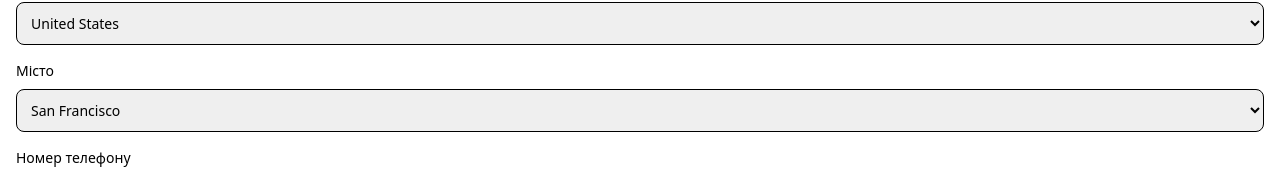
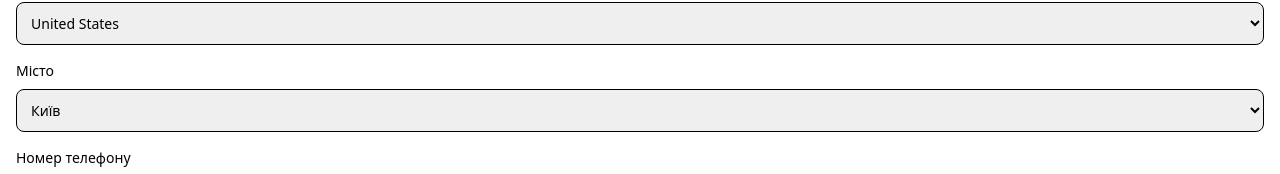
Before and after one commit to m1r4sh/Diplom, a Next.js app: page /checkout in a window 1280 px wide. Shown: the part 392-566 px from the top of the page. Built offline with nearby package versions, Linux system fonts and the light colour scheme.

Commit message:
Update checkout.tsx

```diff
--- a/src/pages/checkout.tsx
+++ b/src/pages/checkout.tsx
@@ -240,7 +240,7 @@ const Checkout = () => {
                     <option value="IN">India</option>
                     <option value="BR">Brazil</option>
                     <option value="MX">Mexico</option>
-                    <option value="RU">Russia</option>
+                    <option value="UA">Ukraine</option>
                     <option value="ZA">South Africa</option>
                     <option value="NG">Nigeria</option>
                     <option value="KE">Kenya</option>
@@ -292,11 +292,6 @@ const Checkout = () => {
                     onChange={(e) => setCity(e.target.value)}
                     className="block w-full rounded-lg border border-gray-300 bg-gray-50 p-2.5 text-sm text-gray-900 focus:border-primary-500 focus:ring-primary-500 dark:border-gray-600 dark:bg-gray-700 dark:text-white dark:placeholder:text-gray-400 dark:focus:border-primary-500 dark:focus:ring-primary-500"
                   >
-                    <option>San Francisco</option>
-                    <option value="NY">New York</option>
-                    <option value="LA">Los Angeles</option>
-                    <option value="CH">Chicago</option>
-                    <option value="HU">Houston</option>
                     <option value="KY">Київ</option>
                     <option value="KH">Харків</option>
                     <option value="OD">Одеса</option>
```
